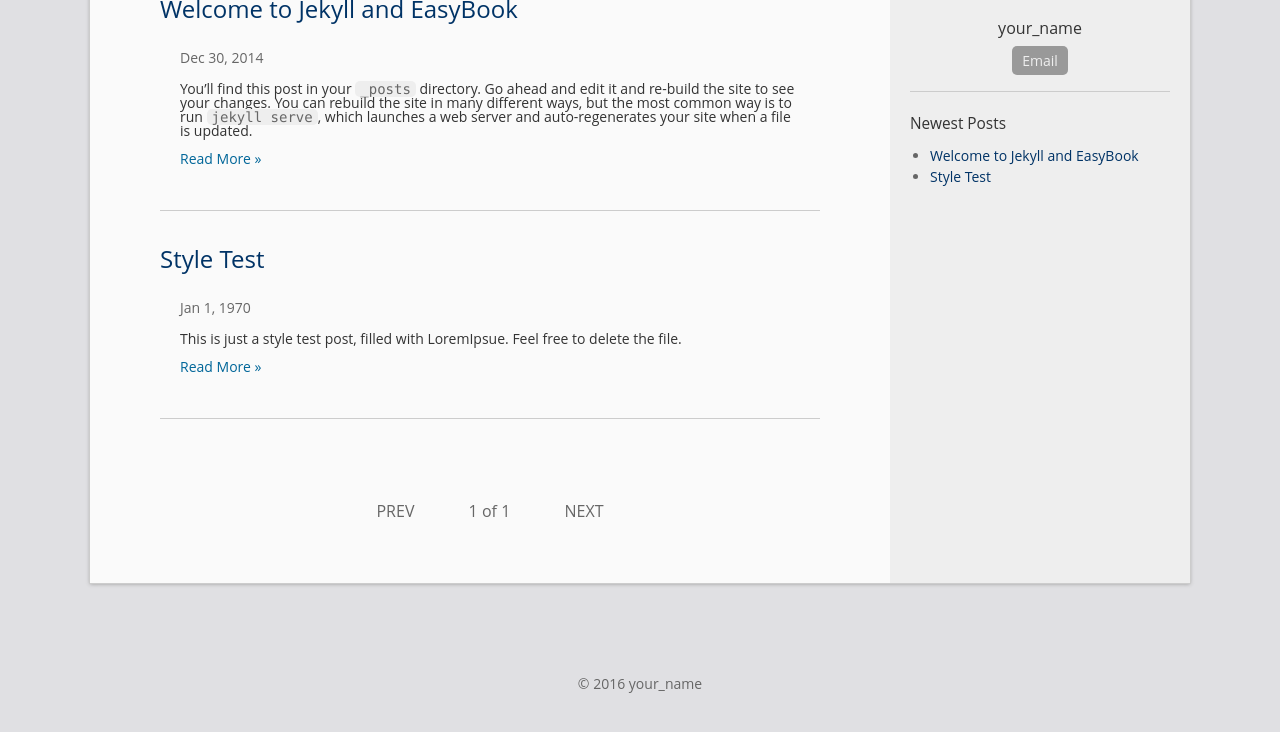
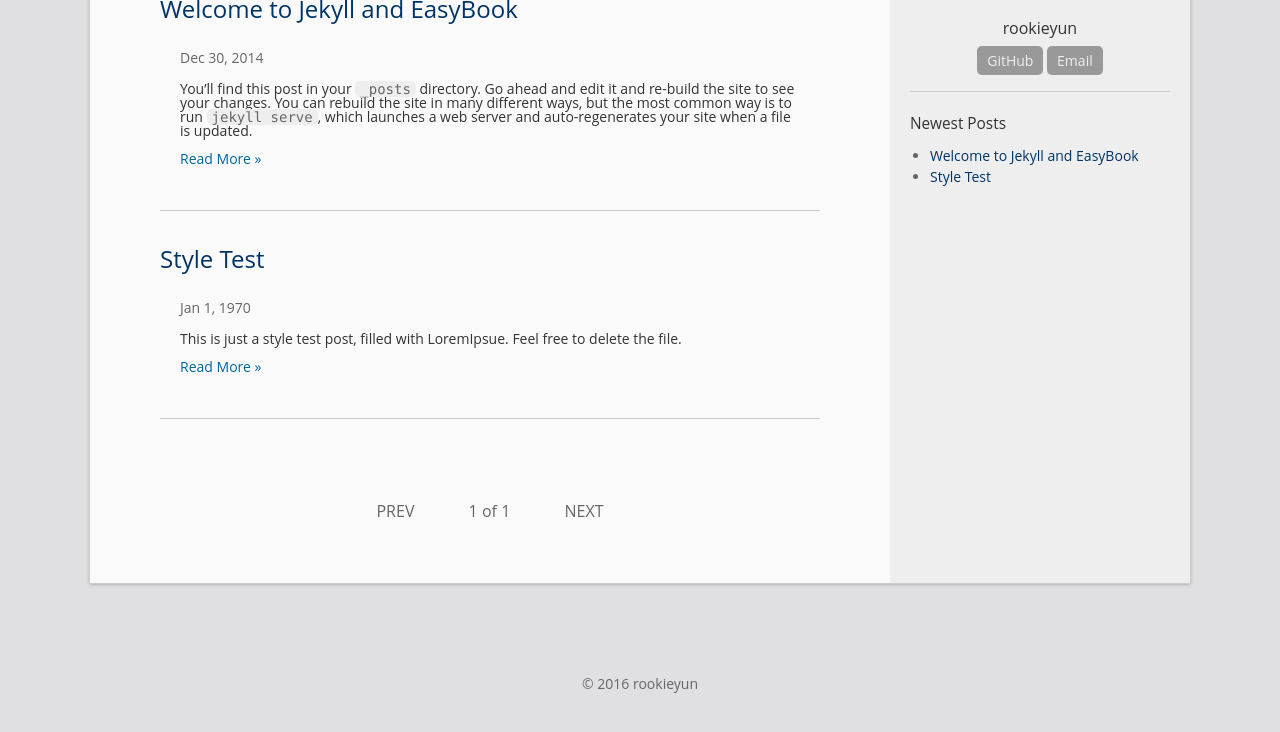
Before and after one commit to yunsangq/yunsangq.github.io, a Jekyll site: the page built from index.html, in a window 1280 px wide, cut to the strip 261-1015 px from the top of the page. Shown: the top 732 px of the strip. Built offline with Jekyll 4.4.1, drawn with Linux system fonts in a browser that asks for light colours; the list of posts is cut into pages by our own code.

Commit message:
change config

```diff
--- a/_config.yml
+++ b/_config.yml
@@ -1,18 +1,18 @@
 # Site settings
 title: Another Blog
-url: "http://laobubu.github.io"    # the protocol and hostname of your site, eg. `http://laobubu.github.io`
-baseurl: "/jekyll-theme-EasyBook" # the prefix of your site uri, eg. `/jekyll-theme-EasyBook` or just one slash `/`
+url: "http://yunsangq.github.io"    # the protocol and hostname of your site, eg. `http://laobubu.github.io`
+baseurl: "/" # the prefix of your site uri, eg. `/jekyll-theme-EasyBook` or just one slash `/`
 #timezone: Asia/Chongqing
 description: >
   One or more sentences introducing this blog.
 
 # Your information
-email: your_email@example.com
-author: your_name
+email: yunsangq@google.com
+author: rookieyun
 avatar: "//www.gravatar.com/avatar/your_email_md5?d=mm&s=135"
 profile: One sentence introducing yourself.
 #twitter_username: twitter_username
-#github_username:  github_username
+github_username:  yunsangq
 
 # Comment Service (Disqus or 多说)
 #  choose one and un-comment the line to active it
```
